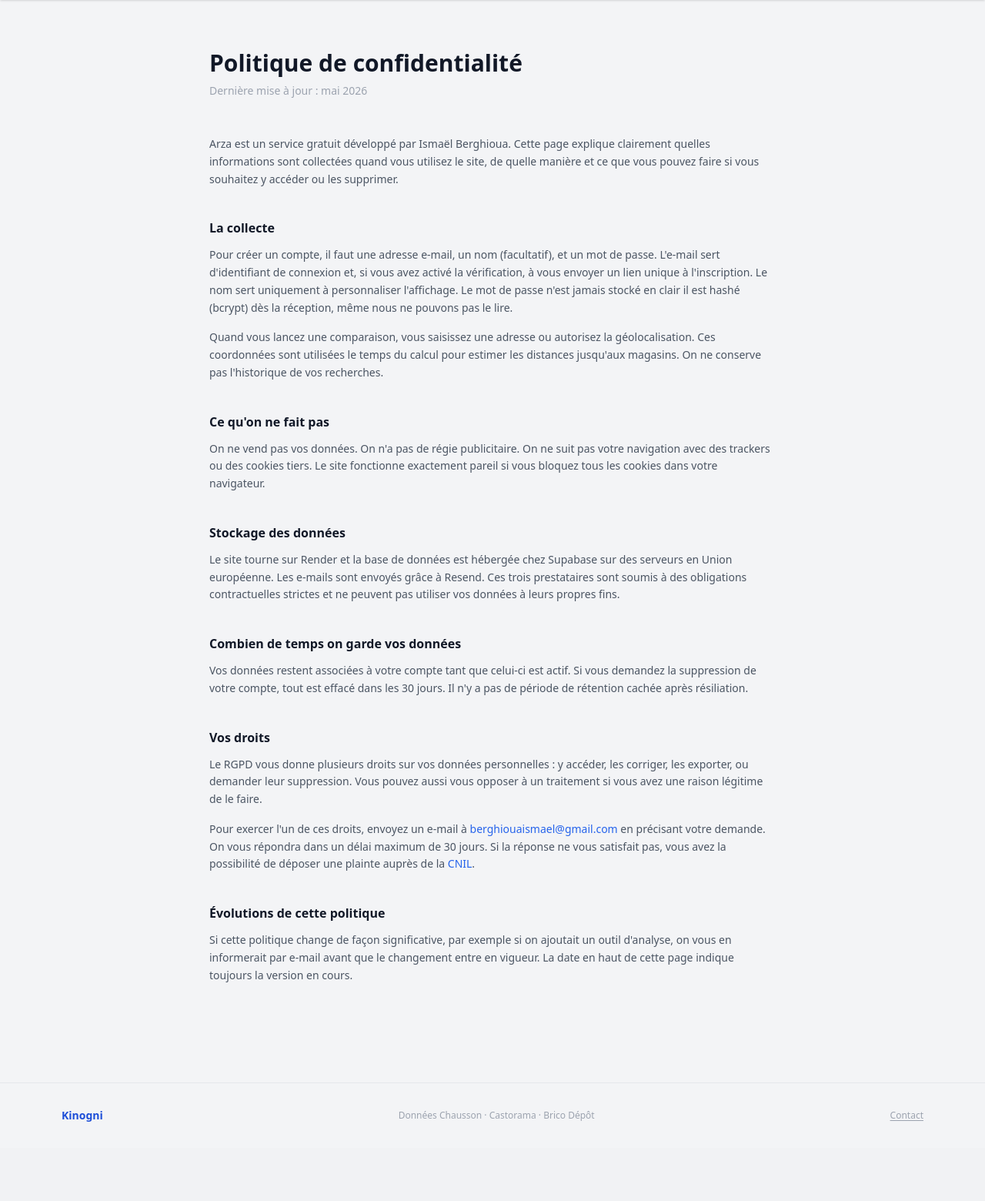
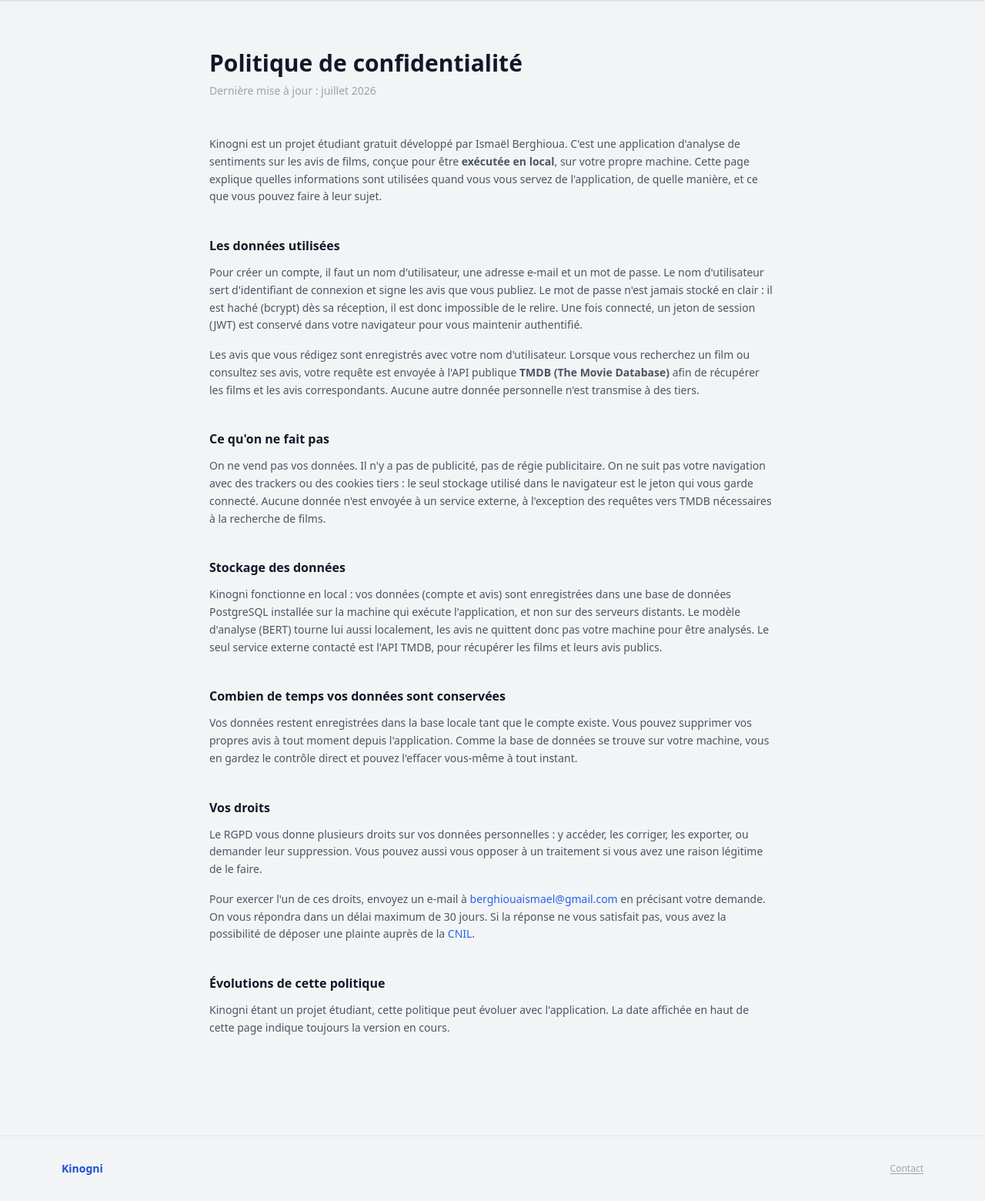
Before and after one commit to IsmaelBe/Kinogni, a Python web app: template templates/confidentialite.html in a window 1280 px wide. Shown: the part 72-1632 px from the top of the page at 77% size. Before the commit the page ends 1529 px from the top, so only its background shows below. Run offline with Jinja, Linux system fonts and the light colour scheme; the template is opened without the code that fills it, so the values that code supplies are empty; some libraries are stand-ins or nearby versions.

Commit message:
Gros changements code

```diff
--- a/app/database.py
+++ b/app/database.py
@@ -10,7 +10,6 @@ engine = create_engine(DATABASE_URL)
 SessionLocal = sessionmaker(autocommit=False, autoflush=False, bind=engine)
 Base = declarative_base()
 
-# Dépendance FastAPI
 def get_db():
     db = SessionLocal()
     try:
--- a/app/schemas.py
+++ b/app/schemas.py
@@ -1,7 +1,6 @@
 from pydantic import BaseModel
 from typing import Optional
 
-# Ensemble de classe pour les requêtes POST/PUT
 class ReviewMAJ(BaseModel):
     contenu: str
 
--- a/requirements.txt
+++ b/requirements.txt
@@ -6,6 +6,7 @@ requests==2.32.5
 python-dotenv==1.2.1
 passlib==1.7.4
 bcrypt==3.1.7
+PyJWT==2.10.1
 Jinja2==3.1.6
 pydantic==2.12.4
 torch==2.9.1
--- a/templates/confidentialite.html
+++ b/templates/confidentialite.html
@@ -21,60 +21,66 @@
   <main class="max-w-3xl mx-auto px-4 py-16">
 
     <h1 class="text-3xl font-bold text-gray-900 mb-2">Politique de confidentialité</h1>
-    <p class="text-sm text-gray-400 mb-12">Dernière mise à jour : mai 2026</p>
+    <p class="text-sm text-gray-400 mb-12">Dernière mise à jour : juillet 2026</p>
 
     <div class="space-y-10 text-sm text-gray-600 leading-relaxed">
 
       <section>
         <p>
-          Arza est un service gratuit développé par Ismaël Berghioua. Cette page explique clairement
-          quelles informations sont collectées quand vous utilisez le site, de quelle manière
-          et ce que vous pouvez faire si vous souhaitez y accéder ou les supprimer.
+          Kinogni est un projet étudiant gratuit développé par Ismaël Berghioua. C'est une
+          application d'analyse de sentiments sur les avis de films, conçue pour être
+          <strong>exécutée en local</strong>, sur votre propre machine. Cette page explique
+          quelles informations sont utilisées quand vous vous servez de l'application,
+          de quelle manière, et ce que vous pouvez faire à leur sujet.
         </p>
       </section>
 
       <section>
-        <h2 class="text-base font-semibold text-gray-900 mb-3">La collecte</h2>
+        <h2 class="text-base font-semibold text-gray-900 mb-3">Les données utilisées</h2>
         <p class="mb-4">
-          Pour créer un compte, il faut une adresse e-mail, un nom (facultatif), et un mot de passe.
-          L'e-mail sert d'identifiant de connexion et, si vous avez activé la vérification,
-          à vous envoyer un lien unique à l'inscription. Le nom sert uniquement à personnaliser l'affichage.
-          Le mot de passe n'est jamais stocké en clair il est hashé (bcrypt) dès la réception,
-          même nous ne pouvons pas le lire.
+          Pour créer un compte, il faut un nom d'utilisateur, une adresse e-mail et un mot de passe.
+          Le nom d'utilisateur sert d'identifiant de connexion et signe les avis que vous publiez.
+          Le mot de passe n'est jamais stocké en clair : il est haché (bcrypt) dès sa réception,
+          il est donc impossible de le relire. Une fois connecté, un jeton de session (JWT) est
+          conservé dans votre navigateur pour vous maintenir authentifié.
         </p>
         <p>
-          Quand vous lancez une comparaison, vous saisissez une adresse ou autorisez la géolocalisation.
-          Ces coordonnées sont utilisées le temps du calcul pour estimer les distances jusqu'aux magasins.
-          On ne conserve pas l'historique de vos recherches.
+          Les avis que vous rédigez sont enregistrés avec votre nom d'utilisateur.
+          Lorsque vous recherchez un film ou consultez ses avis, votre requête est envoyée à
+          l'API publique <strong>TMDB (The Movie Database)</strong> afin de récupérer les films et les
+          avis correspondants. Aucune autre donnée personnelle n'est transmise à des tiers.
         </p>
       </section>
 
       <section>
         <h2 class="text-base font-semibold text-gray-900 mb-3">Ce qu'on ne fait pas</h2>
         <p>
-          On ne vend pas vos données. On n'a pas de régie publicitaire. On ne suit pas votre navigation
-          avec des trackers ou des cookies tiers. Le site fonctionne exactement pareil
-          si vous bloquez tous les cookies dans votre navigateur.
+          On ne vend pas vos données. Il n'y a pas de publicité, pas de régie publicitaire.
+          On ne suit pas votre navigation avec des trackers ou des cookies tiers : le seul stockage
+          utilisé dans le navigateur est le jeton qui vous garde connecté. Aucune donnée n'est
+          envoyée à un service externe, à l'exception des requêtes vers TMDB nécessaires à la
+          recherche de films.
         </p>
       </section>
 
       <section>
         <h2 class="text-base font-semibold text-gray-900 mb-3">Stockage des données</h2>
         <p>
-          Le site tourne sur Render et la base de données
-          est hébergée chez Supabase sur des serveurs en Union européenne.
-          Les e-mails sont envoyés grâce à Resend.
-          Ces trois prestataires sont soumis à des obligations contractuelles strictes et ne peuvent
-          pas utiliser vos données à leurs propres fins.
+          Kinogni fonctionne en local : vos données (compte et avis) sont enregistrées dans une
+          base de données PostgreSQL installée sur la machine qui exécute l'application, et non sur
+          des serveurs distants. Le modèle d'analyse (BERT) tourne lui aussi localement, les avis
+          ne quittent donc pas votre machine pour être analysés. Le seul service externe contacté
+          est l'API TMDB, pour récupérer les films et leurs avis publics.
         </p>
       </section>
 
       <section>
-        <h2 class="text-base font-semibold text-gray-900 mb-3">Combien de temps on garde vos données</h2>
+        <h2 class="text-base font-semibold text-gray-900 mb-3">Combien de temps vos données sont conservées</h2>
         <p>
-          Vos données restent associées à votre compte tant que celui-ci est actif.
-          Si vous demandez la suppression de votre compte, tout est effacé dans les 30 jours.
-          Il n'y a pas de période de rétention cachée après résiliation.
+          Vos données restent enregistrées dans la base locale tant que le compte existe.
+          Vous pouvez supprimer vos propres avis à tout moment depuis l'application. Comme la base
+          de données se trouve sur votre machine, vous en gardez le contrôle direct et pouvez
+          l'effacer vous-même à tout instant.
         </p>
       </section>
 
@@ -97,9 +103,8 @@
       <section>
         <h2 class="text-base font-semibold text-gray-900 mb-3">Évolutions de cette politique</h2>
         <p>
-          Si cette politique change de façon significative, par exemple si on ajoutait un outil d'analyse,
-          on vous en informerait par e-mail avant que le changement entre en vigueur.
-          La date en haut de cette page indique toujours la version en cours.
+          Kinogni étant un projet étudiant, cette politique peut évoluer avec l'application.
+          La date affichée en haut de cette page indique toujours la version en cours.
         </p>
       </section>
 
@@ -109,7 +114,6 @@
   <footer class="border-t border-gray-200 py-8 mt-16">
     <div class="max-w-6xl mx-auto px-4 flex flex-col md:flex-row items-center justify-between gap-3 text-xs text-gray-400">
       <span class="font-semibold text-blue-700 text-sm">Kinogni</span>
-      <p>Données Chausson · Castorama · Brico Dépôt</p>
       <a href="mailto:berghiouaismael@gmail.com" class="hover:text-blue-600 transition-colors underline underline-offset-2">Contact</a>
     </div>
   </footer>
@@ -151,6 +155,7 @@
       if (response.ok) {
         const data = await response.json();
         localStorage.setItem('user', JSON.stringify(data.user));
+        localStorage.setItem('token', data.access_token);
         window.location.href = '/dashboard';
       } else alert("Erreur d'identifiants");
     }
```
Also changed, not shown: app/app.py (+29 -34 lines), app/logic.py (+4 -13 lines), templates/dashboard.html (+9 -5 lines), templates/site.html (+53 -1 lines), README.md.
